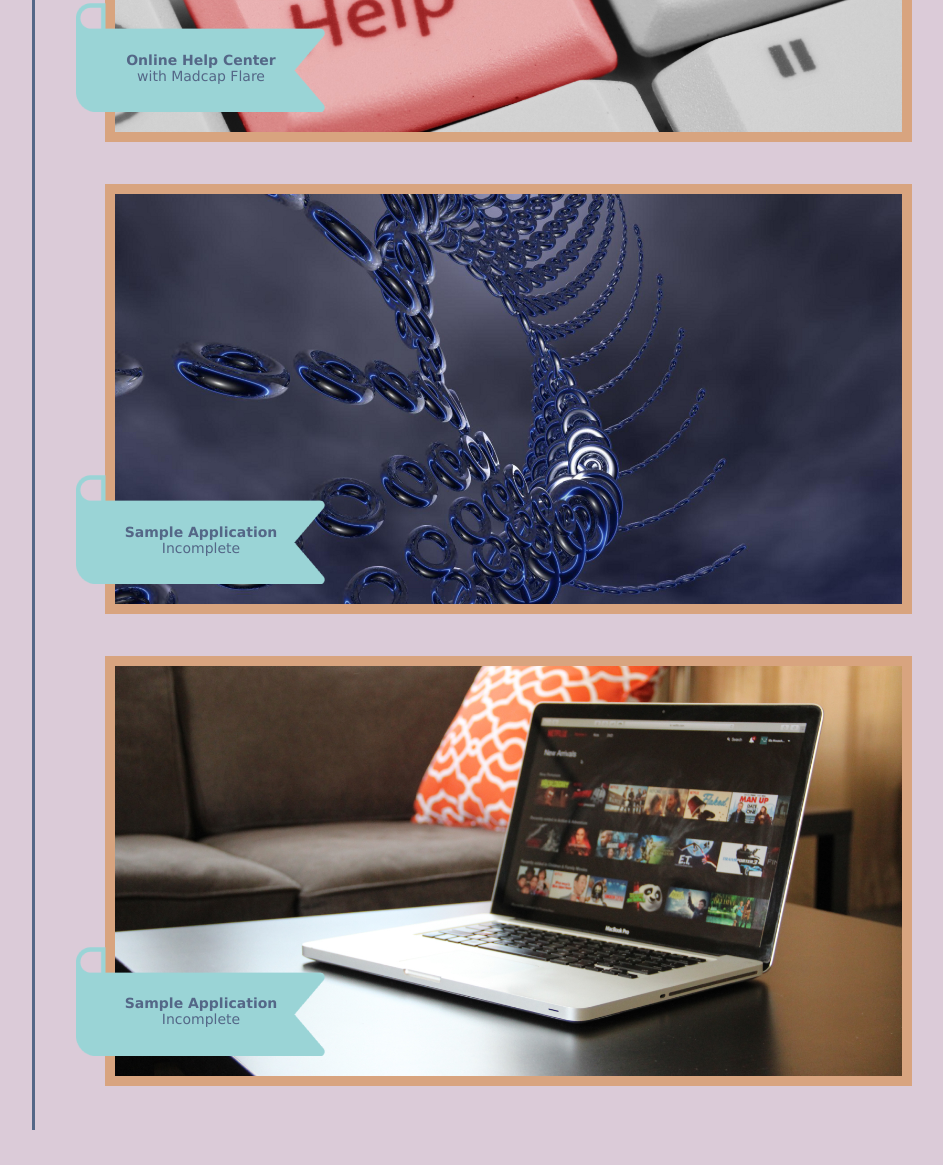
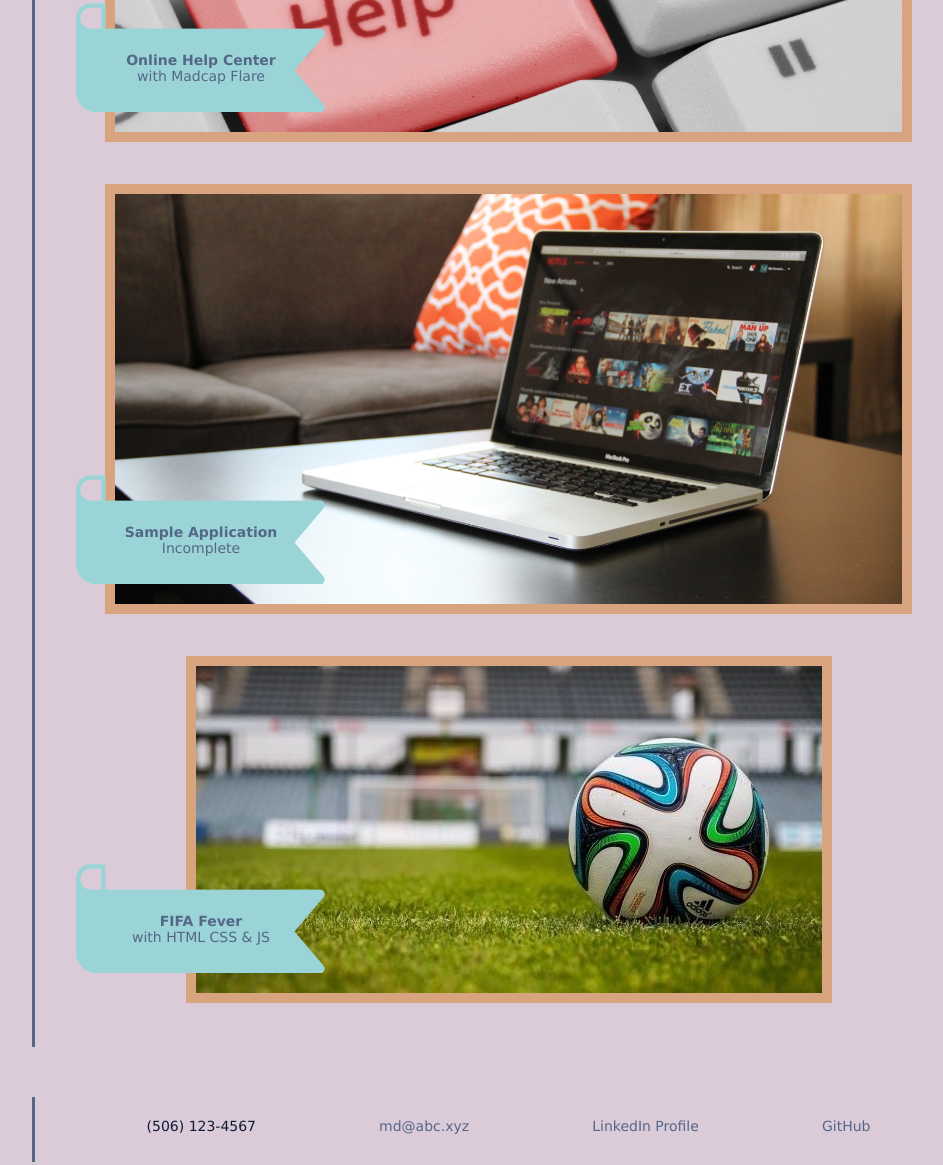
Before and after one commit to mdpais/Module-2-Challenge, a plain HTML site: page index.html in a window 1280 px wide. Shown: the part 787-1952 px from the top of the page, without its empty margins (274-1217 px from the left). Drawn offline with Linux system fonts and the light colour scheme.

Commit message:
Added project 1 to the portfolio

```diff
--- a/index.html
+++ b/index.html
@@ -43,17 +43,17 @@
             </div>
             <div class="body work">
                 <div class="sample">
-                    <a href="https://mdpais.github.io/prework-study-guide/"><img src="assets/images/laptop.jpg" alt="Image of a laptop surfing the net" class="sampleimage"></a>
+                    <a href="https://mdpais.github.io/FIFA-Fever/"><img src="assets/images/ball.jpg" alt="Image of a laptop surfing the net" class="sampleimage"></a>
                     <div class="label">
-                        <a href="https://mdpais.github.io/prework-study-guide/"><img src="assets/images/bookmark.png"></a>
+                        <a href="https://mdpais.github.io/FIFA-Fever/"><img src="assets/images/bookmark.png"></a>
                         <div class="text">
-                            <h3><a href="https://mdpais.github.io/prework-study-guide/">Sample Application</a></h3>
-                            <p><a href="https://mdpais.github.io/prework-study-guide/">Incomplete</a></p>
+                            <h3><a href="https://mdpais.github.io/FIFA-Fever/">FIFA Fever</a></h3>
+                            <p><a href="https://mdpais.github.io/FIFA-Fever/">with HTML CSS & JS</a></p>
                         </div>
                     </div>
                 </div>
                 <div class="sample">
-                    <a href="https://mdpais.github.io/Module-1-Challenge/"><img src="assets/images/digital_graphic_computer.jpg" alt="Abstract image" class="sampleimage"></a>
+                    <a href="https://mdpais.github.io/Module-1-Challenge/"><img src="assets/images/laptop.jpg" alt="Abstract image" class="sampleimage"></a>
                     <div class="label">
                         <a href="https://mdpais.github.io/Module-1-Challenge/"><img src="assets/images/bookmark.png"></a>
                         <div class="text">
```
Also changed, not shown: assets/images/ball.jpg (added).
